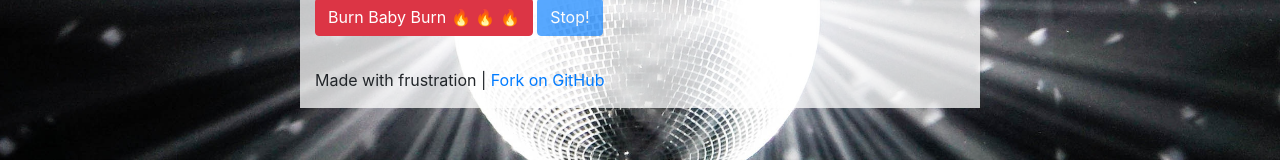
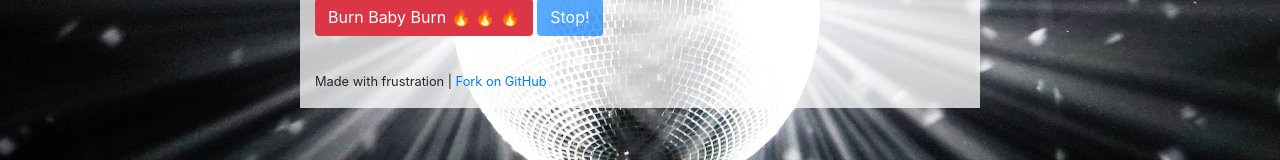
Before and after one commit to chaserx/burn_baby_burn, a plain HTML site: page index.html in a window 1280 px wide. Shown: the part 378-538 px from the top of the page. Drawn offline with nearby package versions, Linux system fonts and the light colour scheme.

Commit message:
wrap in a small tag

```diff
--- a/index.html
+++ b/index.html
@@ -38,7 +38,7 @@
           </form>
           <br>
           <p>
-            Made with frustration | <a href="https://github.com/chaserx/burn_baby_burn">Fork on GitHub </a>
+            <small>Made with frustration | <a href="https://github.com/chaserx/burn_baby_burn">Fork on GitHub </a></small>
           </p>
         </div>
         <div class="col text-center cover">
```
